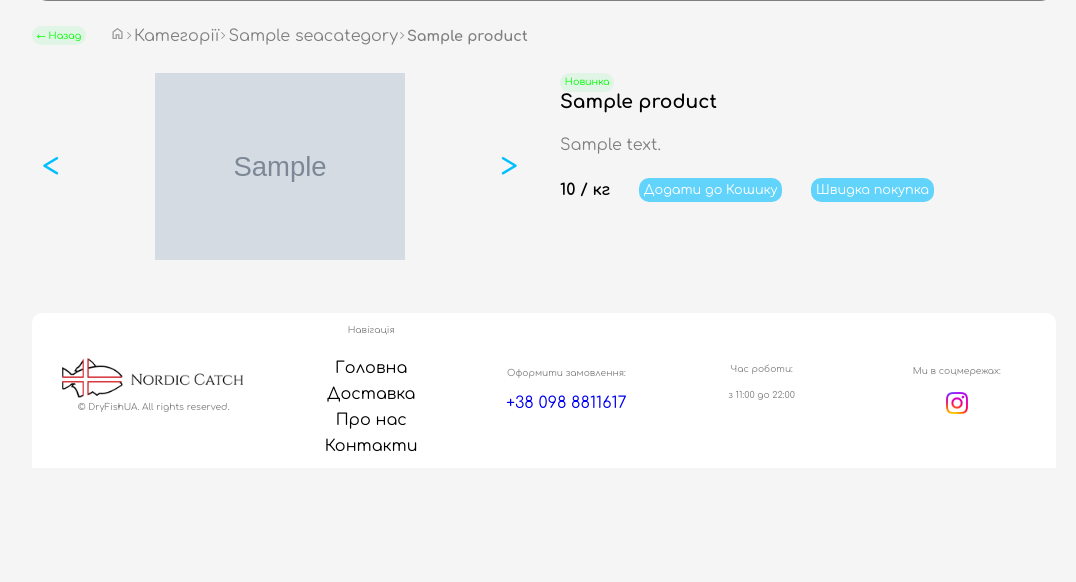
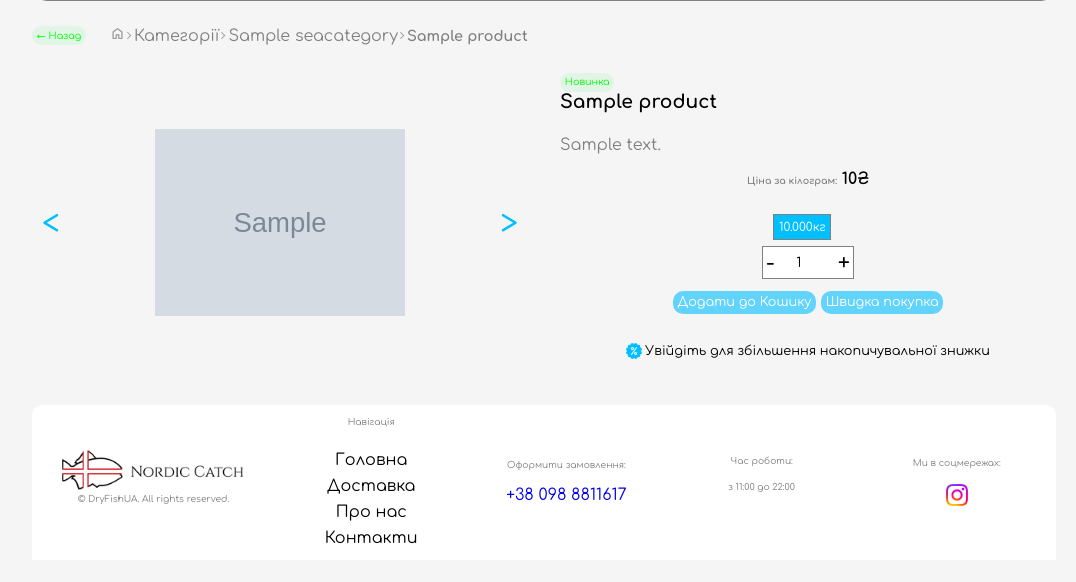
Before and after one commit to smalldjangoking/FishMarket, a Django app: a page that uses FishMarket/mainapp/templates/mainapp/product_item.html in a window 1280 px wide. Shown: the part 89-671 px from the top of the page, without its empty margins (96-1172 px from the left). Run offline with Django 4.2, Linux system fonts and the light colour scheme; tables that the repository leaves empty hold one stand-in row (values such as "Sample post"); grey boxes marked "Sample" are stand-in pictures.

Commit message:
improved design, added basket form choose menu.

```diff
--- a/FishMarket/FishMarket/urls.py
+++ b/FishMarket/FishMarket/urls.py
@@ -7,6 +7,7 @@ urlpatterns = [
     path('admin/', admin.site.urls),
     path('accounts/', include('usersapp.urls', namespace='usersapp')),
     path('', include('mainapp.urls', namespace='mainapp')),
+    path('cart/', include('cart.urls', namespace='cart')),
 ]
 
 if settings.DEBUG:
--- a/FishMarket/mainapp/static/mainapp/css/image_show_bar.css
+++ b/FishMarket/mainapp/static/mainapp/css/image_show_bar.css
@@ -4,8 +4,8 @@
 
 .slider-container {
     position: relative;
-    width: 600px;
-    height: auto;
+    width: 100%;
+    height: 300px;
     overflow: hidden;
     display: flex;
     justify-content: center;
@@ -14,10 +14,12 @@
 }
 
 .slider-image {
-    width: 25%;
-    height: 25%;
     display: block;
+    height: 100%;
+    width: auto;
+    object-fit: contain;
 }
+
 
 .nav-button {
     position: absolute;
--- a/FishMarket/mainapp/static/mainapp/css/product_item.css
+++ b/FishMarket/mainapp/static/mainapp/css/product_item.css
@@ -32,18 +32,127 @@
     font-size: 0.6rem;
 }
 
-.product-choices a {
+#add-to-cart-form {
+    display: flex;
+    flex-direction: column;
+    align-items: center;
+    justify-content: center;
+    gap: 0.7rem;
+
+}
+
+.add-to-cart {
     padding: 0.3rem;
     background-color: rgba(0, 191, 255, 0.6);
+    border: none;
     border-radius: 10px;
     font-size: 0.8rem;
     color: white;
 }
 
-.product-choices a:hover {
+.product-choices {
+    display: flex;
+    flex-direction: column;
+    align-items: center;
+    justify-content: center;
+    margin-top: 1rem;
+}
+
+
+.choose-weight-form label {
+    background: white;
+    padding: 0.3rem;
+    margin-right: 1rem;
+    border: 1px solid grey;
+    font-size: 0.75rem;
+    color: grey;
+}
+
+.product-choices h4 span{
+    color: grey;
+    font-size: 0.6rem;
+}
+
+.product-choices h4 {
+    color: black;
+}
+
+.choose-weight-form input[type="radio"]:checked + label {
+    background-color: deepskyblue;
+    color: white;
+    border: 1px solid grey;
+}
+
+.choose-weight-form label:hover {
+    border: 1px solid black;
+    font-size: 0.75rem;
+    color: grey;
+    transition: 0.3s;
+}
+
+
+.choose-quantity-form {
+    display: flex;
+    flex-direction: row;
+    gap: 0.3rem;
+    background-color: white;
+    border: 1px solid grey;
+    justify-content: center;
+    align-items: center;
+    text-align: center;
+    padding: 0.1rem;
+    color: black;
+}
+
+.choose-weight-form input {
+    appearance: none;
+}
+
+
+.choose-quantity-form button {
+    border: none;
+    background-color: white;
+    font-size: 1.4rem;
+    padding: 0.1rem;
+}
+
+.discount-advertisement {
+    display: inline-flex;
+    flex-direction: row;
+    align-items: center;
+    justify-content: center;
+    gap: 0.2rem;
+}
+
+.discount-advertisement a {
+    color: black;
+    font-size: 0.8rem;
+}
+
+.discount-advertisement img {
+    width: 1rem;
+    height: auto;
+}
+
+.choose-quantity-form input {
+    border: none;
+    text-align: center;
+    outline: none;
+    -moz-appearance: textfield;
+
+    ::-webkit-inner-spin-button
+;
+
+    ::-webkit-outer-spin-button
+;
+    max-width: 50px;
+}
+
+.add-to-cart:hover {
     transition: .2s ease;
     background-color: rgb(16, 232, 66);
     color: white;
+
 }
 
 .row img {
@@ -97,6 +206,18 @@
     margin-right: 1.5rem;
 }
 
+@media (max-width: 1145px) {
+    .row-info-buy p {
+        font-size: 0.9rem;
+    }
+}
+
+@media (max-width: 880px) {
+    .row-info-buy p {
+        font-size: 0.7rem;
+    }
+}
+
 @media (max-width: 650px) {
     .nav_product a {
         font-size: 0.6rem;
--- a/FishMarket/mainapp/templates/mainapp/categoryselect.html
+++ b/FishMarket/mainapp/templates/mainapp/AllProductsOrSearch.html
@@ -18,7 +18,7 @@
 
                     <h4>{{ product.name }}</h4>
                     <p class="col-grams">1 кг</p>
-                    <p class="col-descr">{{ product.description|truncatechars:211 }}</p>
+                    <p class="col-descr">{{ product.description }}</p>
                     <div class="col-price-btn">
                         <h5>{{ product.price }} <span>грн</span></h5> <a href="{{ product.get_absolute_url }}">Детальніше</a>
                     </div>
--- a/FishMarket/mainapp/templates/mainapp/product_item.html
+++ b/FishMarket/mainapp/templates/mainapp/product_item.html
@@ -8,13 +8,28 @@
 
 {% block section %}
     <div class="nav_product">
-        <a href="{% url 'mainapp:CategorySelect' product.product_category.slug %}" class="leg-new"><span>&#8592; Назад</span></a>
+        <a href="{% url 'mainapp:CategorySelect' product.product_category.slug %}"
+           class="leg-new"><span>&#8592; Назад</span></a>
         <a href="{% url 'mainapp:main' %}"><img src="{% static 'mainapp/img/homenav.png' %}"
                                                 alt="Back to main page"></a>
         <img src="{% static 'mainapp/img/arrow_.png' %}" alt="">
         <a href="{% url 'mainapp:Categories' %}">Категорії</a>
         <img src="{% static 'mainapp/img/arrow_.png' %}" alt="">
-        <a href="{% url 'mainapp:Categories' %}{{ product.product_category.slug }}">{{ product.product_category.name }}</a>
+        <a href="
+
+
+
+
+
+
+
+
+
+
+
+
+
+                {% url 'mainapp:Categories' %}{{ product.product_category.slug }}">{{ product.product_category.name }}</a>
         <img src="{% static 'mainapp/img/arrow_.png' %}" alt="">
         <p>{{ product.name }}</p>
     </div>
@@ -29,12 +44,55 @@
             </fieldset>
             <p>{{ product.description }}</p>
             <div class="product-choices">
-                <h4>{{ product.price }} / кг</h4>
-                <a href="#">Додати до Кошику</a>
-                <a href="#">Швидка покупка</a>
+                <h4><span>Ціна за кілограм:</span> {{ product.price }}₴</h4>
+                <form id="add-to-cart-form">
+                    <input type="hidden" id="product_id" value="{{ product.id }}">
+                    <div class="choose-weight-form">
+                        {% for product_weight in product_weights %}
+                            <input type="radio" id="weight{{ forloop.counter }}" name="weight"
+                                   value="{{ product_weight.weight }}" {% if forloop.first %}checked{% endif %}>
+                            <label for="weight{{ forloop.counter }}">
+                                {{ product_weight.weight }}{{ product_weight.weight_calculus }}
+                            </label>
+                        {% endfor %}
+                    </div>
+                    <div class="choose-quantity-form">
+                        <button type="button" onclick="decreaseQuantity()">-</button>
+                        <input type="number" id="quantity" value="1" min="1" step="1">
+                        <button type="button" onclick="increaseQuantity()">+</button>
+                    </div>
+
+                    <div>
+                        <button class="add-to-cart" type="submit" href="#">Додати до Кошику</button>
+                        <button class="add-to-cart" href="#">Швидка покупка</button>
+                    </div>
+                </form>
+                {% if not user.is_authenticated %}
+                    <div class="discount-advertisement">
+                    <img src="{% static "mainapp/img/discount.png" %}" alt="discount image">
+                    <a href="{% url 'usersapp:login' %}">Увійдіть для збільшення накопичувальної знижки</a>
+                    </div>
+                {% endif %}
+                </div>
             </div>
         </div>
-    </div>
 
+        <script>
+            function decreaseQuantity() {
+                const quantityInput = document.getElementById('quantity');
+                let currentValue = parseInt(quantityInput.value);
 
+                if (currentValue > parseInt(quantityInput.min)) {
+                    quantityInput.value = currentValue - 1;
+                }
+            }
+
+            function increaseQuantity() {
+                const quantityInput = document.getElementById('quantity');
+                let currentValue = parseInt(quantityInput.value);
+
+                quantityInput.value = currentValue + 1;
+            }
+
+        </script>
 {% endblock %}
--- a/FishMarket/mainapp/views.py
+++ b/FishMarket/mainapp/views.py
@@ -1,6 +1,6 @@
 from django.shortcuts import render, redirect, get_object_or_404
 from django.views.generic import ListView, DetailView
-from mainapp.models import Product, SeaCategory, ProductImage
+from mainapp.models import Product, SeaCategory, ProductImage, ProductWeight
 from django.db.models import Q
 
 
@@ -10,19 +10,18 @@ class MainPageView(ListView):
     context_object_name = 'products'
     queryset = Product.objects.order_by('-time_create')[:6]
 
+
 class ProductDetailView(DetailView):
     model = Product
     template_name = 'mainapp/product_item.html'
     context_object_name = 'product'
-    slug_field = 'slug'  # поле модели для поиска
-    slug_url_kwarg = 'slug'  # название параметра URL
+    slug_field = 'slug'
+    slug_url_kwarg = 'slug'
 
     def get_context_data(self, **kwargs):
         context = super().get_context_data(**kwargs)
-        # Пример дополнительного контекста
         context['related_products'] = ProductImage.objects.filter(product_id=self.object.id)
-        context['amount_of_photos'] = range(len(context['related_products']) +1)
-        print(context['amount_of_photos'])
+        context['product_weights'] = ProductWeight.objects.filter(product_id=self.object.id)
         return context
 
 class CategoryListView(ListView):
@@ -32,7 +31,7 @@ class CategoryListView(ListView):
 
 class CategorySelectView(ListView):
     model = Product
-    template_name = 'mainapp/categoryselect.html'
+    template_name = 'mainapp/AllProductsOrSearch.html'
     context_object_name = 'products'
 
     def get_queryset(self):
@@ -41,7 +40,7 @@ class CategorySelectView(ListView):
 
 class AllProductsOrSpecificView(ListView):
     model = Product
-    template_name = 'mainapp/categoryselect.html'
+    template_name = 'mainapp/AllProductsOrSearch.html'
     context_object_name = 'products'
     paginate_by = 5
 
```
Also changed, not shown: FishMarket/mainapp/templates/mainapp/includes/card-item.html (added, +13 -0 lines), FishMarket/mainapp/templates/mainapp/index.html (+1 -14 lines), FishMarket/mainapp/static/mainapp/img/discount.png (added).
